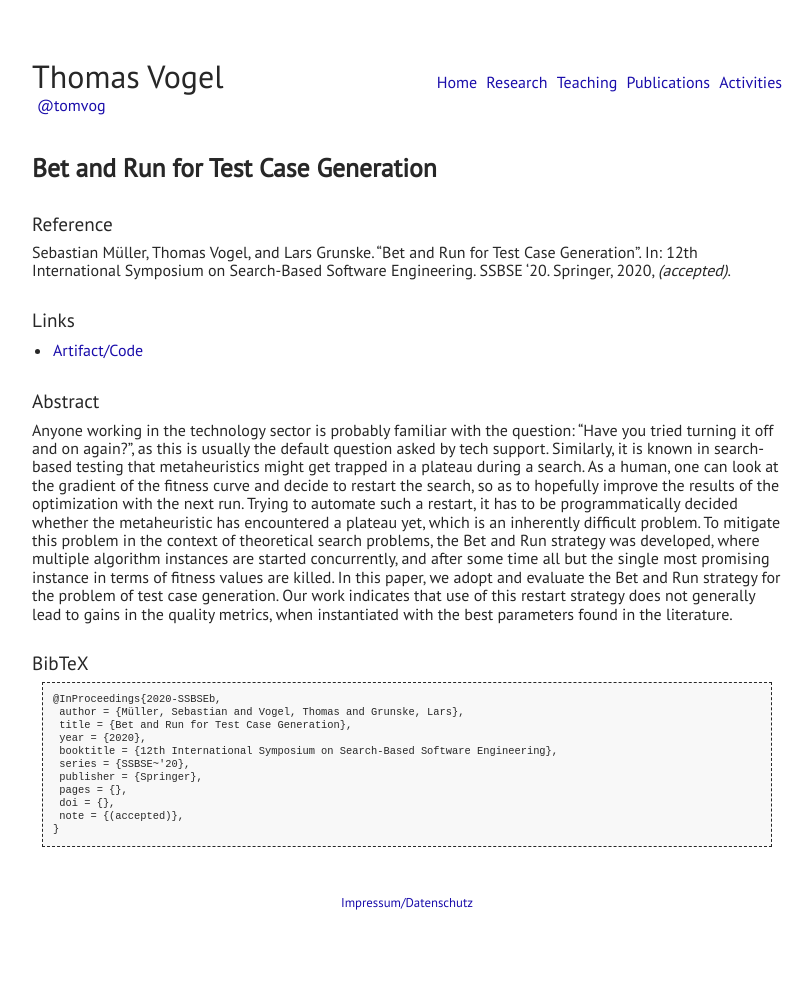
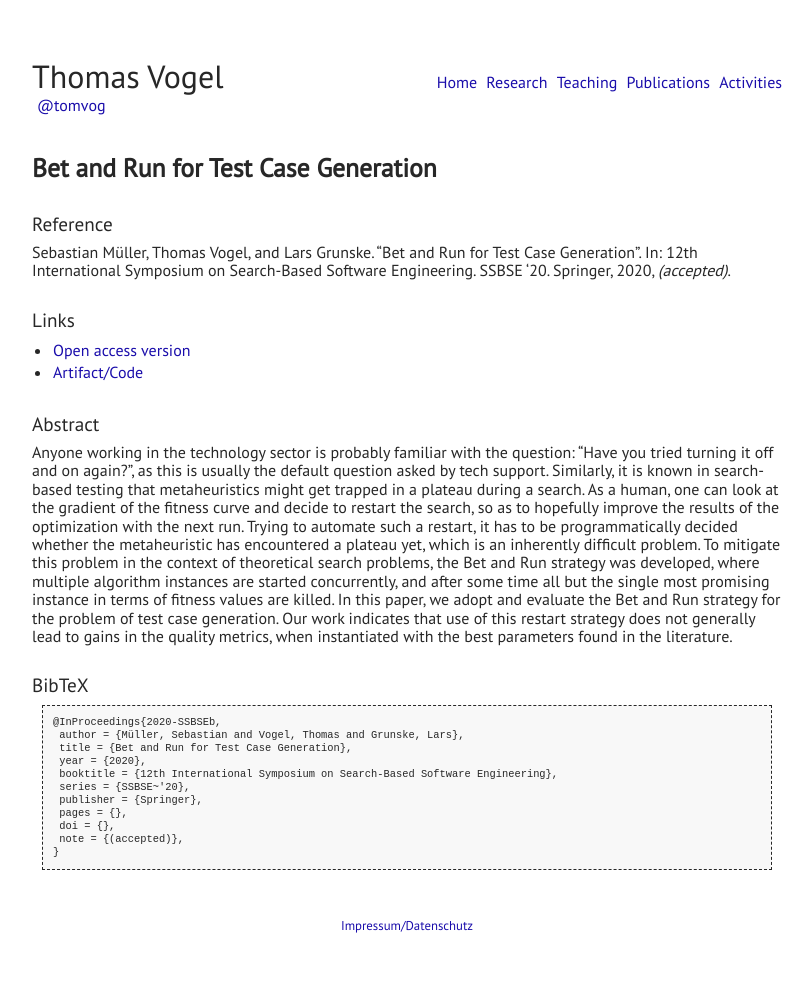
Before and after one commit to thomas-vogel/thomas-vogel.github.io, a Jekyll site: the page built from _pages/publications/2020-SSBSEb.md, in a window 1280 px wide. Shown: the whole page, without its empty margins (233-1045 px from the left). Built offline with Jekyll 4.4.1, drawn with Linux system fonts in a browser that asks for light colours; before the commit the page ends 970 px from its top, so only the background shows below that.

Commit message:
Add links to SSBSE'20 preprints.

```diff
--- a/_pages/publications/2020-SSBSEb.md
+++ b/_pages/publications/2020-SSBSEb.md
@@ -8,6 +8,7 @@ layout: page
 Sebastian Müller, Thomas Vogel, and Lars Grunske. "Bet and Run for Test Case Generation". In: 12th International Symposium on Search-Based Software Engineering. SSBSE '20. Springer, 2020, _(accepted)_.
 
 ## Links
+* [Open access version](https://arxiv.org/abs/2008.01172){:target="_blank"}
 * [Artifact/Code](https://www.doi.org/10.5281/zenodo.3903206){:target="_blank"}
 
 ## Abstract
```
Also changed, not shown: _pages/publications/2020-SSBSEa.md (+1 -0 lines).
